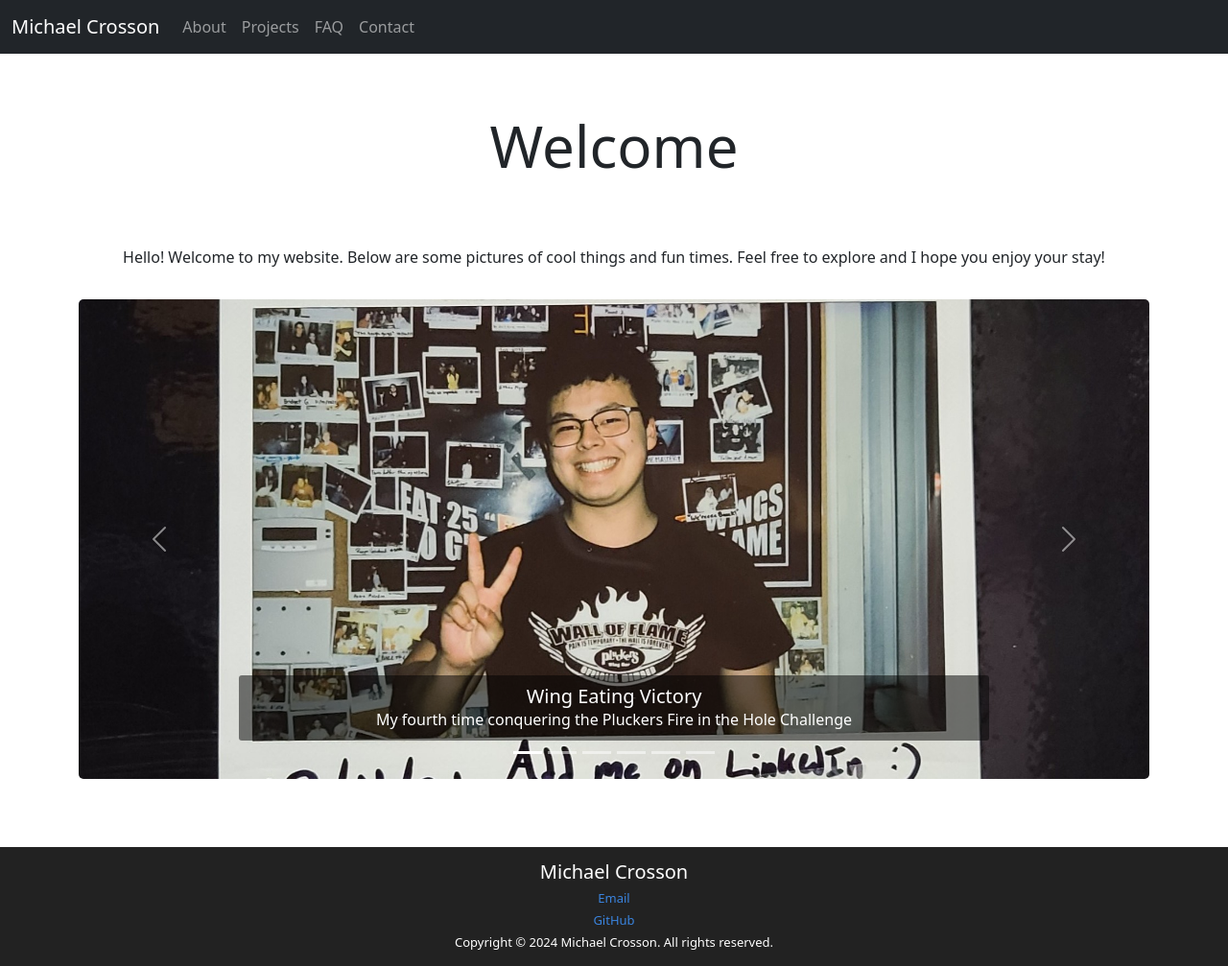
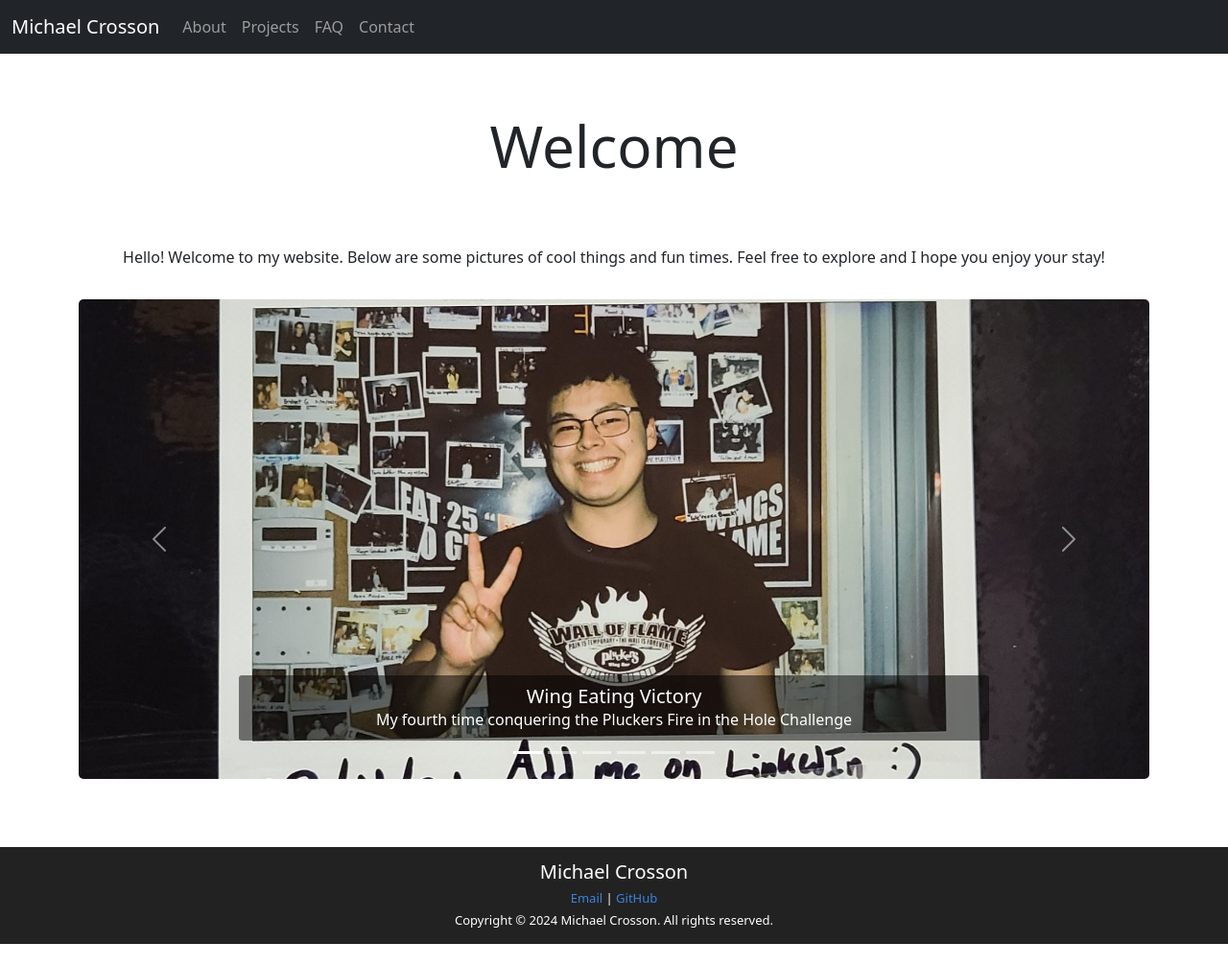
Before and after one commit to MichaelCrosson/MichaelCrosson.github.io, a Jekyll site: the page built from index.html, in a window 1280 px wide. Shown: the whole page at 96% size. Built offline with Jekyll 4.4.1, drawn with Linux system fonts in a browser that asks for light colours; nearby versions of some CDN libraries; Markdown is read by kramdown in place of the engine named in the settings; after the commit the page ends 984 px from its top, so only the background shows below that.

Commit message:
Update footer.html

```diff
--- a/_includes/footer.html
+++ b/_includes/footer.html
@@ -1,8 +1,10 @@
 <footer>
     <a class="navbar-brand" href="index.html" title="Home">{{ site.title }}</a>
 
-    <p><a href="mailto:crosson.a.michael@gmail.com">Email</a></p>
-    <p><a href="https://github.com/MichaelCrosson" target="_blank">GitHub</a></p>
+    <p>
+    <a href="mailto:crosson.a.michael@gmail.com">Email</a> |
+    <a href="https://github.com/MichaelCrosson" target="_blank">GitHub</a>
+    </p>
 
     <p>Copyright &copy; {{ "now" | date: "%Y" }} {{ site.title }}. All rights reserved.</p>
 </footer>
```
